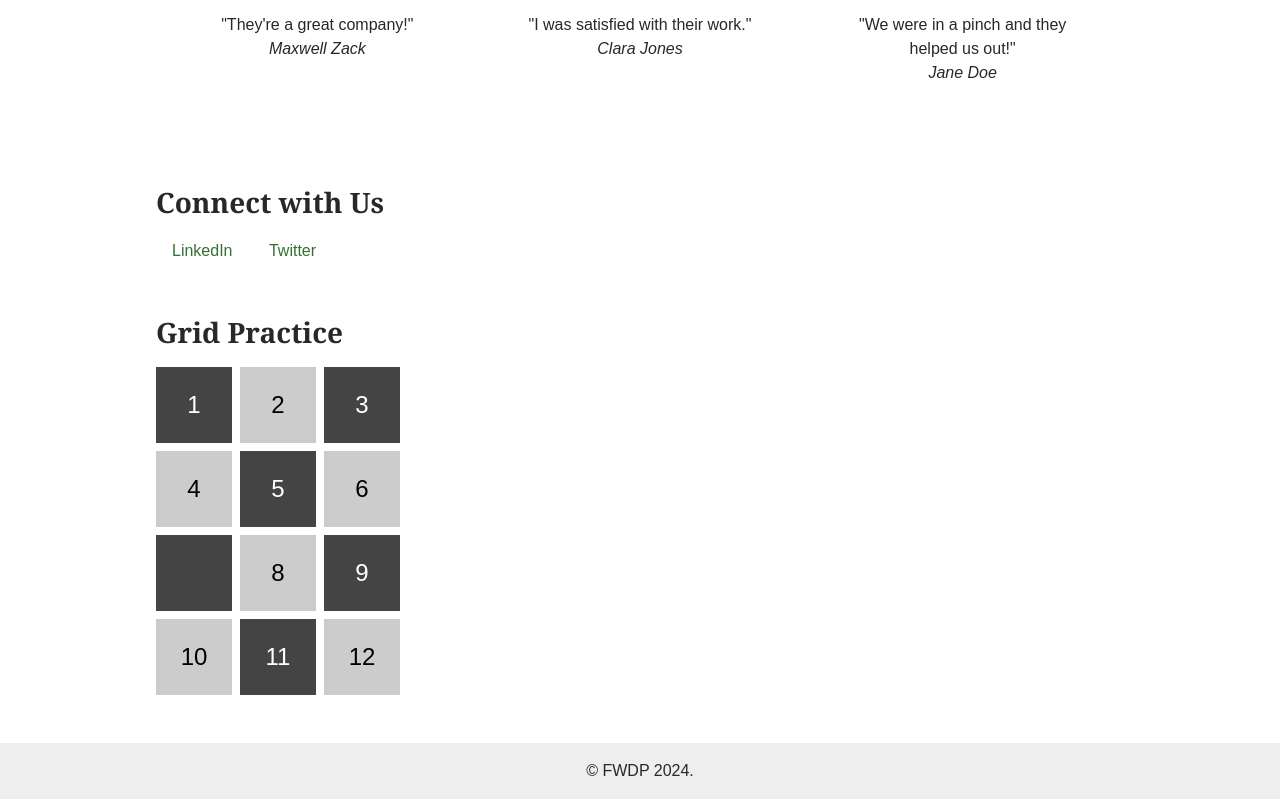
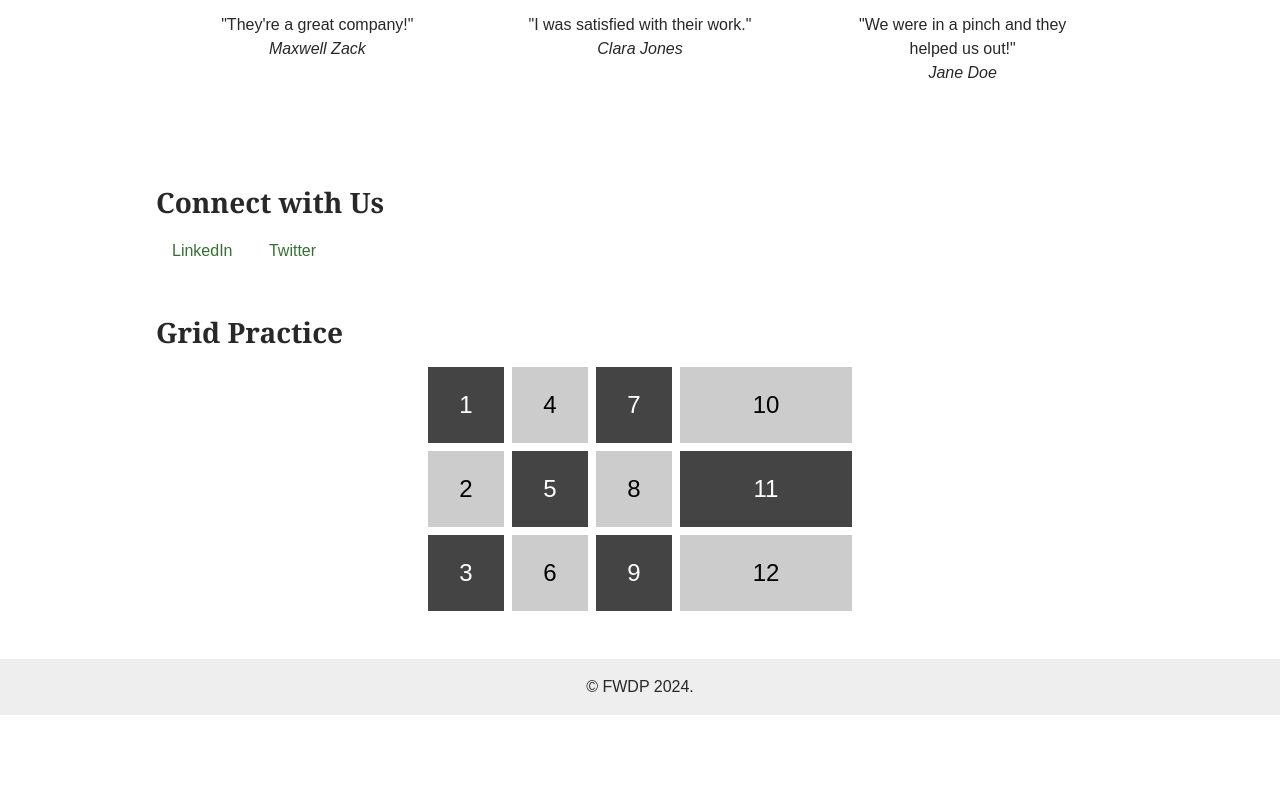
Before and after one commit to Dongwon38/day-09, a plain HTML site: page services.html in a window 1280 px wide. Shown: the part 1464-2263 px from the top of the page. After the commit the page ends 2179 px from the top, so only its background shows below. Drawn offline with Linux system fonts and the light colour scheme.

Commit message:
Added auto flow and columns value

```diff
--- a/services.html
+++ b/services.html
@@ -117,7 +117,7 @@
           <div class="grid-box">4</div>
           <div class="grid-box">5</div>
           <div class="grid-box">6</div>
-          <div class="grid-box"></div>
+          <div class="grid-box">7</div>
           <div class="grid-box">8</div>
           <div class="grid-box move-me">9</div>
           <div class="grid-box">10</div>
--- a/styles/services.css
+++ b/styles/services.css
@@ -210,7 +210,10 @@ nav a {
   grid-template-columns: repeat(3, 4.75rem);
   grid-template-rows: repeat(3, 4.75rem);
   gap: 0.5rem;
-  grid-auto-rows: 1fr;
+  /* grid-auto-rows: 1fr; */
+  grid-auto-flow: column;
+  grid-auto-columns: 10.75rem;
+  justify-content: center;
 }
 
 .grid-box {
```
